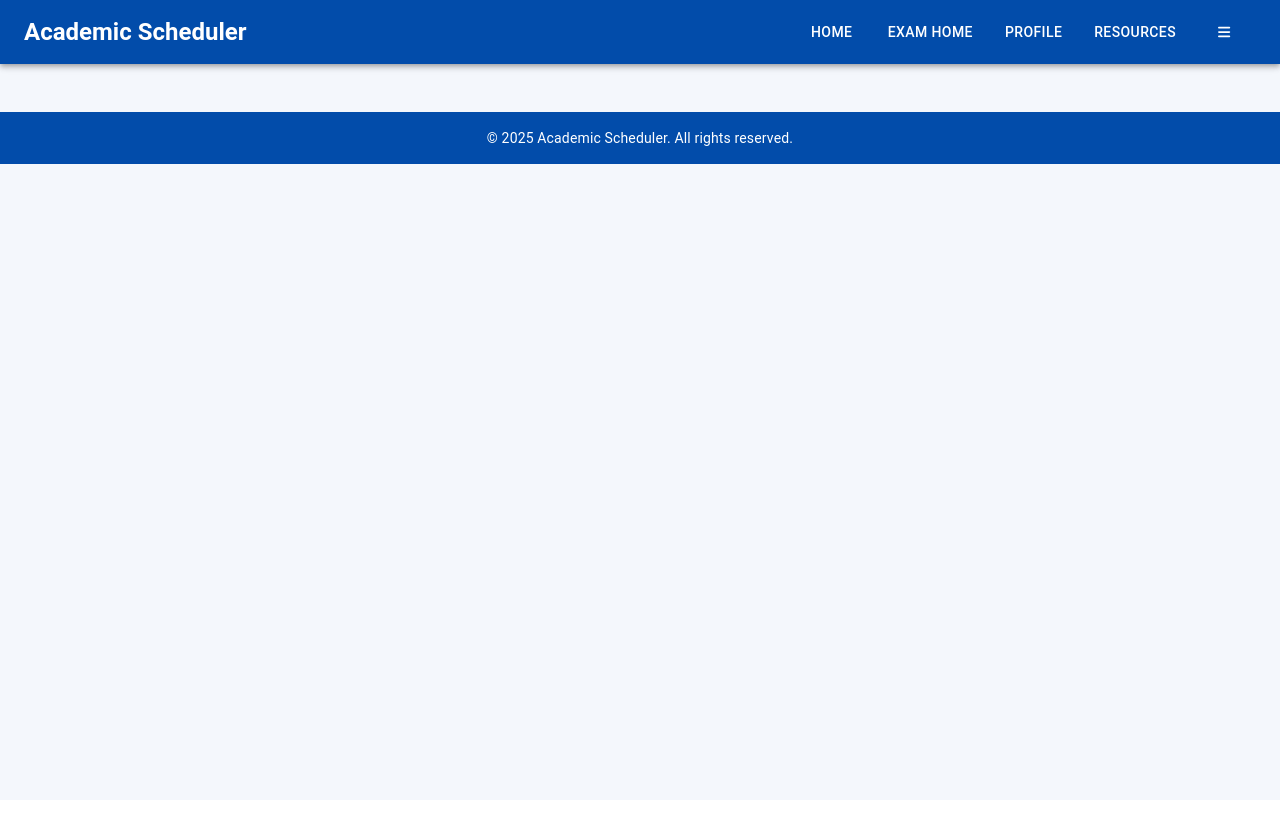
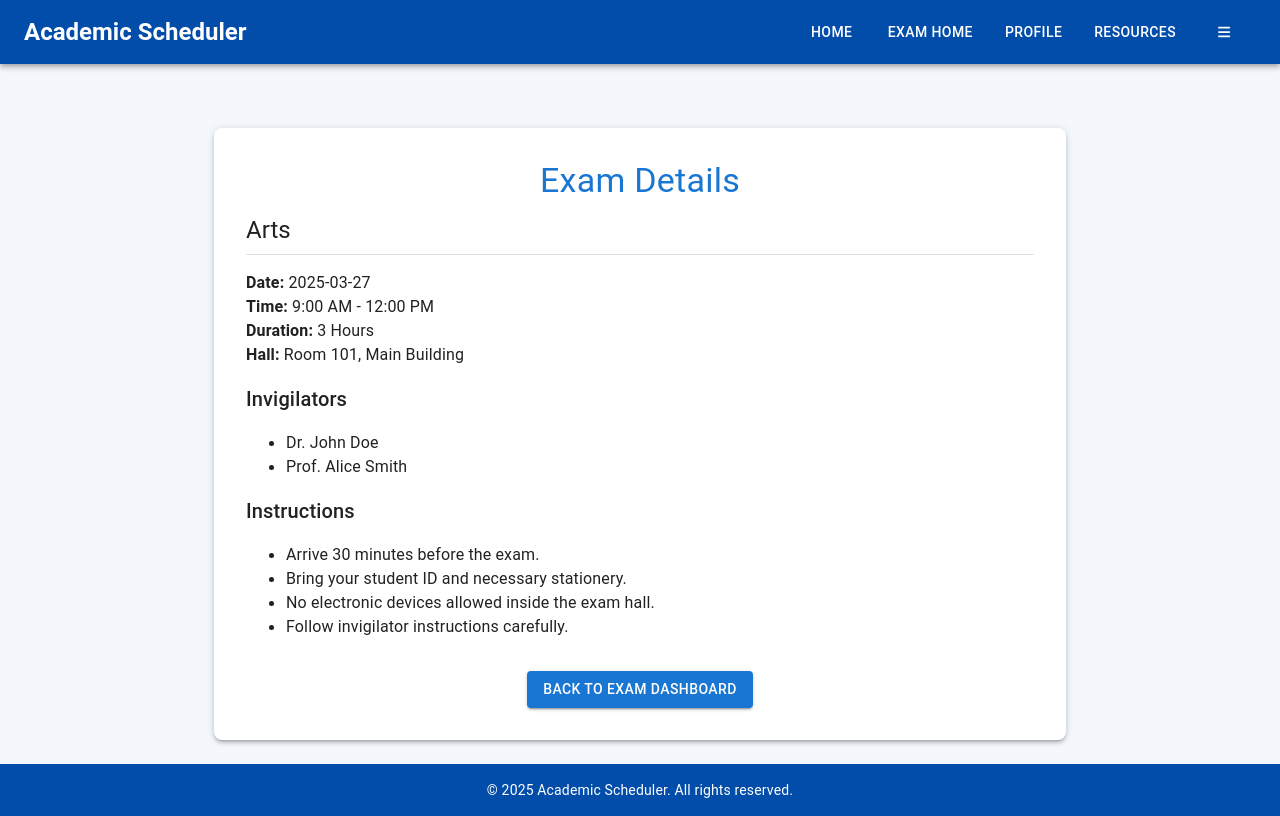
Before and after one commit to lasinduSemasingha/Academic_Schedular, a React (Create React App) app in the folder Frontend/academic_schedular/: page /ArtsExamInfo in a window 1280 px wide. Built offline with nearby package versions, Linux system fonts and the light colour scheme.

Commit message:
exam info files modify

```diff
--- a/Frontend/academic_schedular/src/App.js
+++ b/Frontend/academic_schedular/src/App.js
@@ -13,10 +13,11 @@ import EditInvigilator from "./Components/Sub/Maheesha/EditInvigilator";
 import EditExam from "./Components/Sub/Maheesha/EditExam";
 import ExamCoordinator from "./Components/Sub/Maheesha/ExamHome";
 import ExamInfo from "./Components/Sub/Maheesha/ExamInfo";
-import CyberExamInfo from "./Components/Sub/Maheesha/CyberExamInfo";
-import NetworkExamInfo from "./Components/Sub/Maheesha/NetworkExamInfo";
 import ResourceManagement from "./Components/Sub/Lasindu/Resource/ResourceManagement";
 import SettingsPage from "./Components/Sub/Lasindu/Settings/SettingsPage";
+import EnglishExamInfo from "./Components/Sub/Maheesha/EnglishExamInfo";
+import ArtsExamInfo from "./Components/Sub/Maheesha/ArtsExamInfo";
+import EngineeringExamInfo from "./Components/Sub/Maheesha/EngineeringExamInfo";
 
 function App() {
   return (
@@ -35,10 +36,11 @@ function App() {
           <Route path="/hall/HallTable" element={<HallTable/>} />
           <Route path="/hall/edit" element={<EditHall />} />
           <Route path="/ExamInfo" element={<ExamInfo/>}/>
-          <Route path="/CyberExamInfo" element={<CyberExamInfo/>}/>
-          <Route path="/NetworkExamInfo" element={<NetworkExamInfo/>}/>
+          <Route path="/EnglishExamInfo" element={<EnglishExamInfo/>}/>
+          <Route path="/ArtsExamInfo" element={<ArtsExamInfo/>}/>
           <Route path="/resource" element={<ResourceManagement />} />
           <Route path="/settings" element={<SettingsPage />} />
+          <Route path="/EngineeringExamInfo" element={<EngineeringExamInfo/>}/>
 
         </Routes>
       </Layout>
--- /dev/null
+++ b/Frontend/academic_schedular/src/Components/Sub/Maheesha/ArtsExamInfo.js
@@ -0,0 +1,70 @@
+import React from "react";
+import { Container, Typography, Box, Paper, Button, Divider } from "@mui/material";
+import { useNavigate } from "react-router-dom";
+
+const ArtsExamInfo = () => {
+    const navigate = useNavigate();
+
+    const examDetails = {
+        subject: "Arts",
+        date: "2025-03-27",
+        time: "9:00 AM - 12:00 PM",
+        duration: "3 Hours",
+        hall: "Room 101, Main Building",
+        invigilators: ["Dr. John Doe", "Prof. Alice Smith"],
+        instructions: [
+            "Arrive 30 minutes before the exam.",
+            "Bring your student ID and necessary stationery.",
+            "No electronic devices allowed inside the exam hall.",
+            "Follow invigilator instructions carefully."
+        ]
+    };
+
+    return (
+        <Container maxWidth="md" sx={{ mt: 5 }}>
+            <Paper elevation={3} sx={{ p: 4, borderRadius: 2 }}>
+                <Typography variant="h4" gutterBottom color="primary" textAlign="center">
+                    Exam Details
+                </Typography>
+
+                <Typography variant="h5" gutterBottom>
+                    {examDetails.subject}
+                </Typography>
+                <Divider sx={{ mb: 2 }} />
+
+                <Typography variant="body1"><strong>Date:</strong> {examDetails.date}</Typography>
+                <Typography variant="body1"><strong>Time:</strong> {examDetails.time}</Typography>
+                <Typography variant="body1"><strong>Duration:</strong> {examDetails.duration}</Typography>
+                <Typography variant="body1"><strong>Hall:</strong> {examDetails.hall}</Typography>
+
+                <Box sx={{ mt: 2 }}>
+                    <Typography variant="h6">Invigilators</Typography>
+                    <ul>
+                        {examDetails.invigilators.map((invigilator, index) => (
+                            <li key={index}><Typography variant="body1">{invigilator}</Typography></li>
+                        ))}
+                    </ul>
+                </Box>
+
+                <Box sx={{ mt: 2 }}>
+                    <Typography variant="h6">Instructions</Typography>
+                    <ul>
+                        {examDetails.instructions.map((instruction, index) => (
+                            <li key={index}><Typography variant="body1">{instruction}</Typography></li>
+                        ))}
+                    </ul>
+                </Box>
+
+                <Box sx={{ textAlign: "center", mt: 4 }}>
+                    <Button variant="contained" color="primary" onClick={() => navigate("/examHome")}>
+                        Back to Exam Dashboard
+                    </Button>
+                </Box>
+            </Paper>
+        </Container>
+    );
+};
+
+
+
+export default ArtsExamInfo;
--- a/Frontend/academic_schedular/src/Components/Sub/Maheesha/EditExam.js
+++ b/Frontend/academic_schedular/src/Components/Sub/Maheesha/EditExam.js
@@ -161,7 +161,7 @@ function EditExam() {
                         <Grid item xs={12}>
                             <TextField
                                 fullWidth
-                                label="Duration (minutes)"
+                                label="Duration (hours)"
                                 name="duration"
                                 type="number"
                                 variant="outlined"
--- a/Frontend/academic_schedular/src/Components/Sub/Maheesha/NetworkExamInfo.js
+++ b/Frontend/academic_schedular/src/Components/Sub/Maheesha/EngineeringExamInfo.js
@@ -1,13 +1,13 @@
 import React from "react";
-import { Container, Typography, Box, Paper, Button, Divider } from "@mui/material";
+import { Container, Typography, Box, Paper, Button, Divider, Grid } from "@mui/material";
 import { useNavigate } from "react-router-dom";
 
-const NetworkExamInfo = () => {
+const EngineeringExamInfo = () => {
     const navigate = useNavigate();
 
     const examDetails = {
-        subject: "Network Management",
-        date: "2025-03-27",
+        subject: "Engineering",
+        date: "2025-03-25",
         time: "9:00 AM - 12:00 PM",
         duration: "3 Hours",
         hall: "Room 101, Main Building",
@@ -65,6 +65,4 @@ const NetworkExamInfo = () => {
     );
 };
 
-
-
-export default NetworkExamInfo;
+export default EngineeringExamInfo;
--- a/Frontend/academic_schedular/src/Components/Sub/Maheesha/CyberExamInfo.js
+++ b/Frontend/academic_schedular/src/Components/Sub/Maheesha/EnglishExamInfo.js
@@ -2,11 +2,11 @@ import React from "react";
 import { Container, Typography, Box, Paper, Button, Divider, Grid } from "@mui/material";
 import { useNavigate } from "react-router-dom";
 
-const CyberExamInfo = () => {
+const EnglishExamInfo = () => {
     const navigate = useNavigate();
 
     const examDetails = {
-        subject: "Cyber Security",
+        subject: "English",
         date: "2025-03-25",
         time: "9:00 AM - 12:00 PM",
         duration: "3 Hours",
@@ -65,4 +65,4 @@ const CyberExamInfo = () => {
     );
 };
 
-export default CyberExamInfo;
+export default EnglishExamInfo;
--- a/Frontend/academic_schedular/src/Components/Sub/Maheesha/ExamHome.js
+++ b/Frontend/academic_schedular/src/Components/Sub/Maheesha/ExamHome.js
@@ -1,4 +1,4 @@
-import React from "react";
+//import React from "react";
 import {
     Container, Typography, Box, Button, Grid, CssBaseline, useTheme
 } from "@mui/material";
@@ -7,6 +7,8 @@ import { BarChart, Bar, XAxis, YAxis, Tooltip, CartesianGrid, ResponsiveContaine
 import { Calendar, momentLocalizer } from "react-big-calendar";
 import moment from "moment";
 import "react-big-calendar/lib/css/react-big-calendar.css";
+import React, { useState } from "react";
+
 
 const localizer = momentLocalizer(moment);
 
@@ -70,6 +72,7 @@ const chartData = [
 const ExamCoordinator = () => {
     const navigate = useNavigate();
     const theme = useTheme();
+    const [currentDate, setCurrentDate] = useState(new Date());
 
     return (
         <Box sx={{ display: "flex", minHeight: "80vh", bgcolor: customColors.background, flexDirection: "column" }}>
@@ -158,9 +161,11 @@ const ExamCoordinator = () => {
                                                     if (exam.subject === "IT") {
                                                         navigate("/ExamInfo");
                                                     } else if (exam.subject === "English") {
-                                                        navigate("/CyberExamInfo");
+                                                        navigate("/EnglishExamInfo");
                                                     } else if (exam.subject === "Arts") {
-                                                        navigate("/NetworkExamInfo");
+                                                        navigate("/ArtsExamInfo");
+                                                    } else if (exam.subject === "Engineering") {
+                                                        navigate("/EngineeringExamInfo");
                                                     }
                                                 }}
                                             >
@@ -180,12 +185,21 @@ const ExamCoordinator = () => {
                             </Typography>
                             <Calendar
                                 localizer={localizer}
-                                events={calendarEvents}
+                                events={examData.map(exam => ({
+                                    title: exam.subject,
+                                    start: new Date(exam.date),
+                                    end: new Date(exam.date),
+                                    allDay: true,
+                                }))}
                                 startAccessor="start"
                                 endAccessor="end"
                                 style={{ height: 500 }}
+                                date={currentDate} // Ensure state updates the calendar
+                                onNavigate={(newDate) => setCurrentDate(newDate)} // Allow navigation
                                 defaultView="month"
-                                views={['month', 'week', 'day']}
+                                views={['month']}
+                                popup
+                                toolbar
                                 eventPropGetter={(event) => ({
                                     style: {
                                         backgroundColor: event.start < new Date() ? '#4caf50' : '#ff9800',
```
